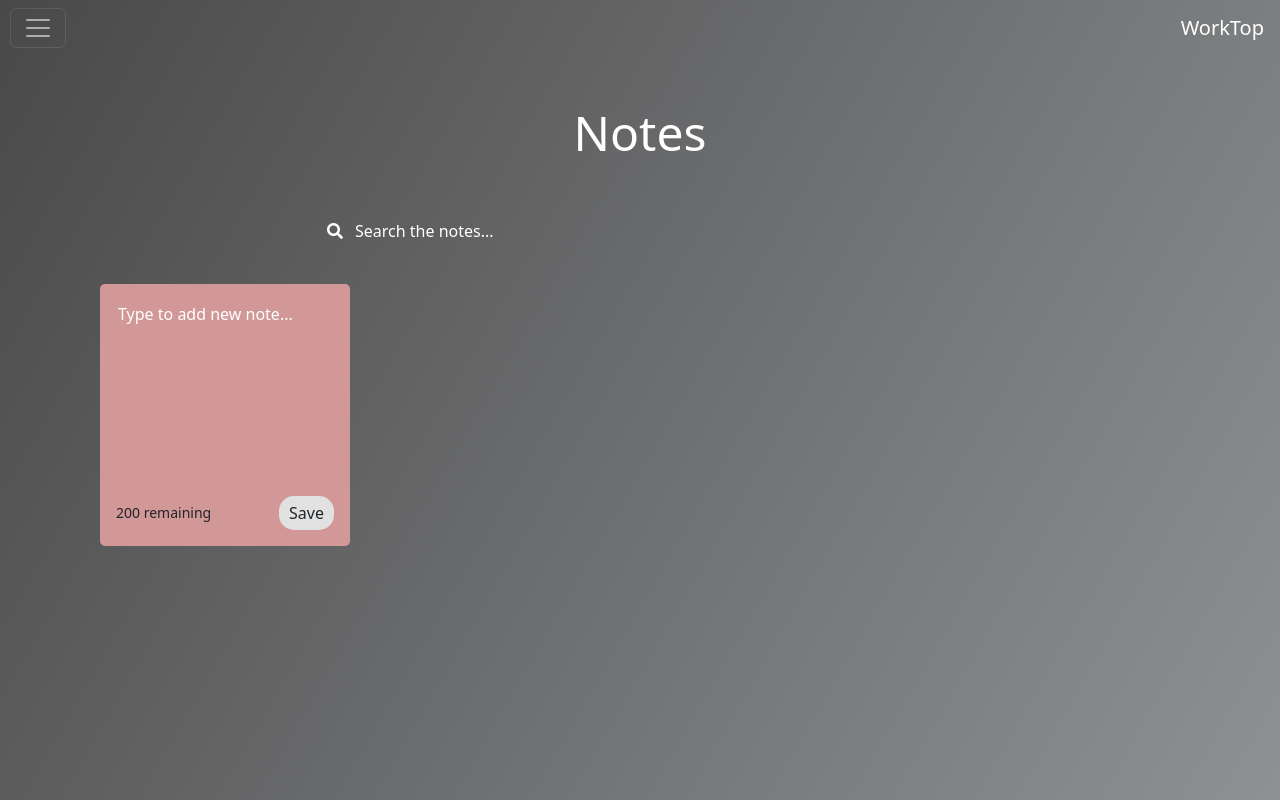
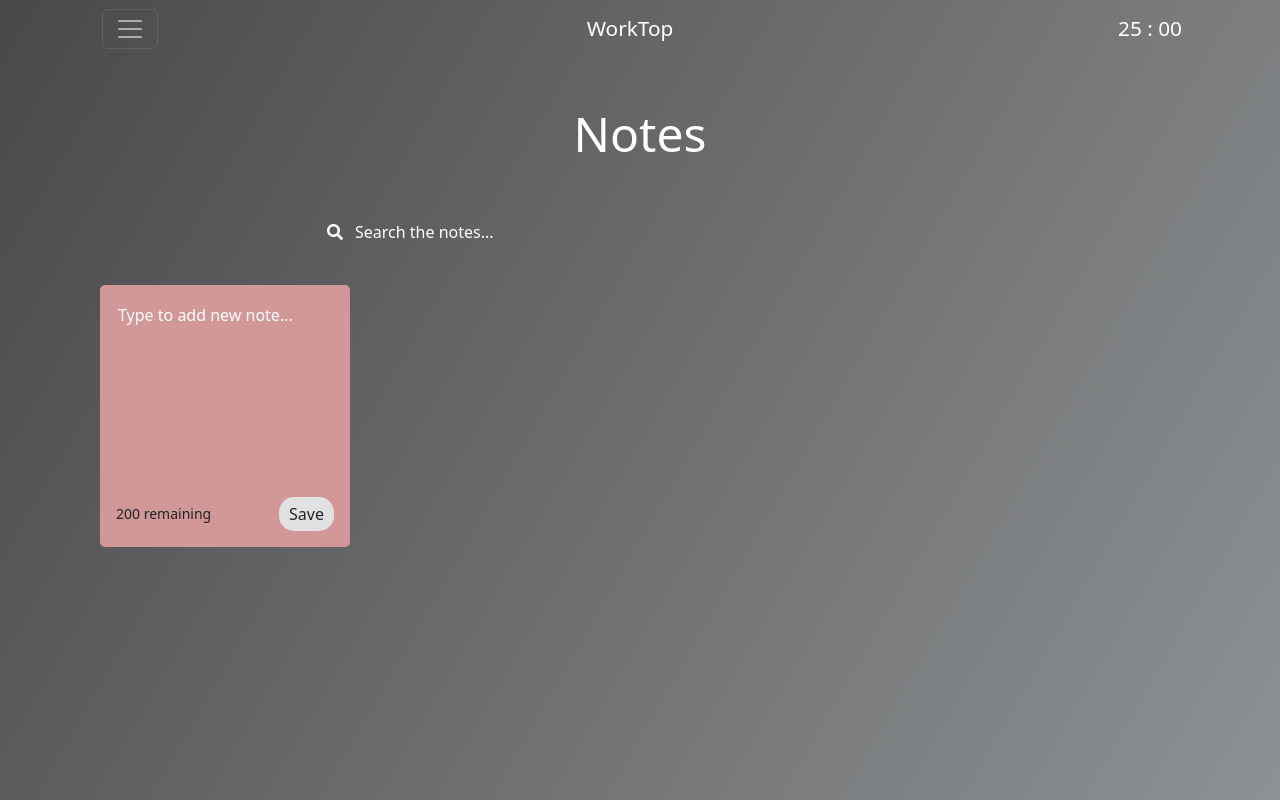
Before and after one commit to wszedziezuber/worktop, a React (Create React App) app: page /notes in a window 1280 px wide. Shown: the top 800 px of the page. Built offline with nearby package versions, Linux system fonts and the light colour scheme.

Commit message:
final touches

```diff
--- a/public/index.html
+++ b/public/index.html
@@ -33,5 +33,7 @@
       To begin the development, run `npm start` or `yarn start`.
       To create a production bundle, use `npm run build` or `yarn build`.
     -->
+
+
   </body>
 </html>
--- a/src/App.js
+++ b/src/App.js
@@ -1,7 +1,9 @@
 import React, { useState, useEffect } from 'react';
+
 import './App.css';
 import '../node_modules/@fortawesome/fontawesome-free/css/all.css';
 import '../node_modules/antd/dist/antd.css';
+
 import { nanoid } from 'nanoid';
 
 import { Form } from './components/Form/Form';
@@ -101,6 +103,7 @@ export default function App() {
 
 	return (
 		<div className="App">
+
 			<Router>
 				<NavBar displayTime={displayTime} />
 
--- a/src/NavBar.css
+++ b/src/NavBar.css
@@ -1,6 +1,5 @@
 .navbar-toggler {
-	margin-left: 10px;
-	background-color: #fff;
+	margin-left: 20px;
 }
 
 .navbar-nav {
@@ -8,13 +7,8 @@
 }
 
 .navbar-brand {
-	color: #fff;
-	font-size: 3rem;
-	display: flex;
+	font-size: 1.3rem !important;
+	display: flex !important;
 	align-items: center;
 	justify-content: center;
 }
-
-.nav-item {
-	color: #fff;
-}
--- a/src/NavBar.js
+++ b/src/NavBar.js
@@ -22,9 +22,13 @@ export const NavBar = ({ displayTime }) => {
 	return (
 		<div>
 			<Navbar color="" dark className="navbar">
+				<div className="container">
+
 				<NavbarToggler onClick={toggleNavbar} className="mr-2" />
+				<NavbarBrand className="mr-auto">WorkTop</NavbarBrand>
+				<NavbarBrand className="mr-auto">{formatTime(displayTime)}</NavbarBrand>
 
-				<NavbarBrand className="mr-auto">WorkTop</NavbarBrand>
+
 
 				<Collapse isOpen={!collapsed} navbar>
 					<Nav navbar>
@@ -41,12 +45,14 @@ export const NavBar = ({ displayTime }) => {
 						</NavItem>
 						<NavItem>
 							<Link to="/Pomodoro">
-								<NavLink>Pomodoro {formatTime(displayTime)}</NavLink>
+								<NavLink>Pomodoro Clock</NavLink>
 							</Link>
 						</NavItem>
 					</Nav>
 				</Collapse>
+			</div>
 			</Navbar>
+
 		</div>
 	);
 };
```
Also changed, not shown: 1 other file (tests, documents, lock files or other folders).
